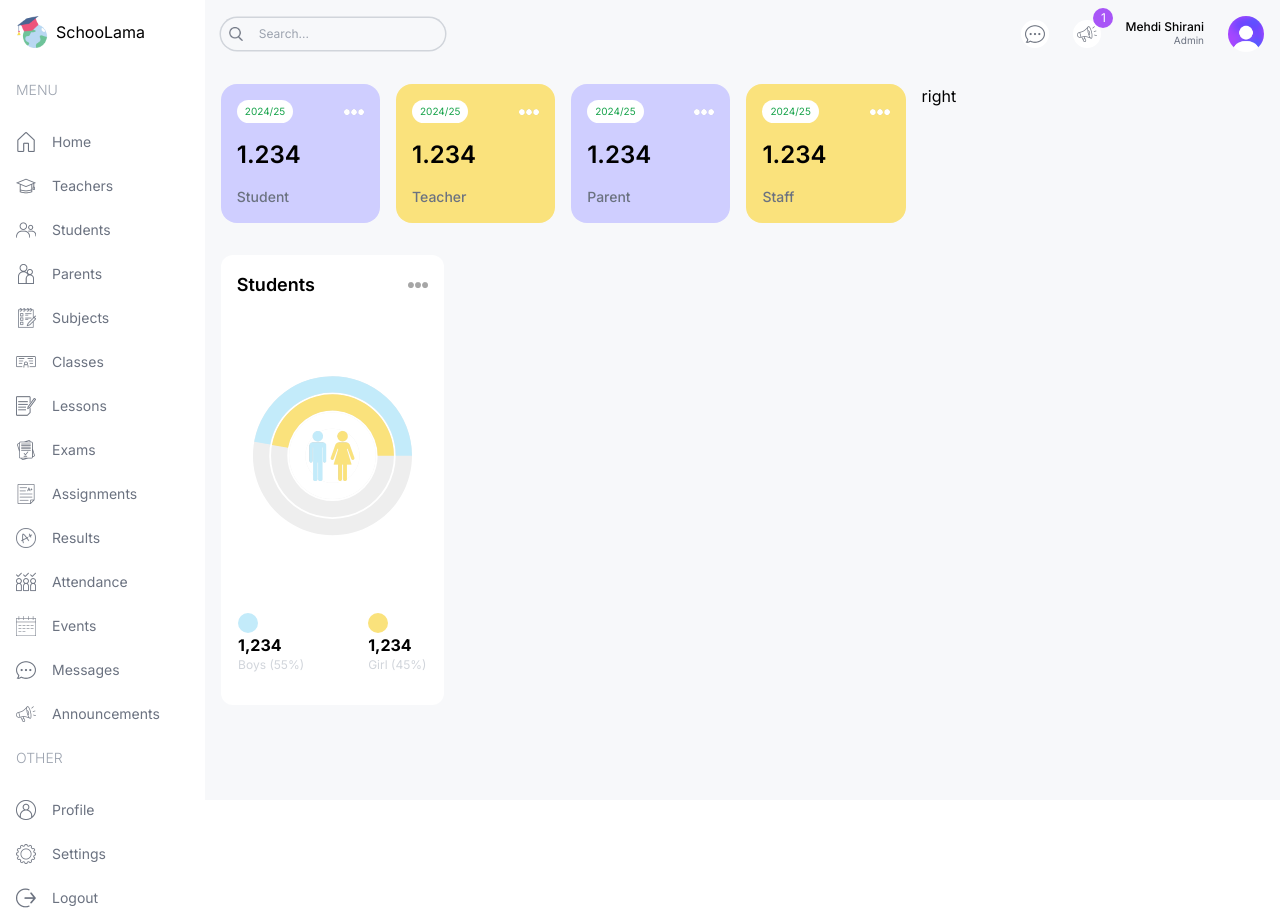
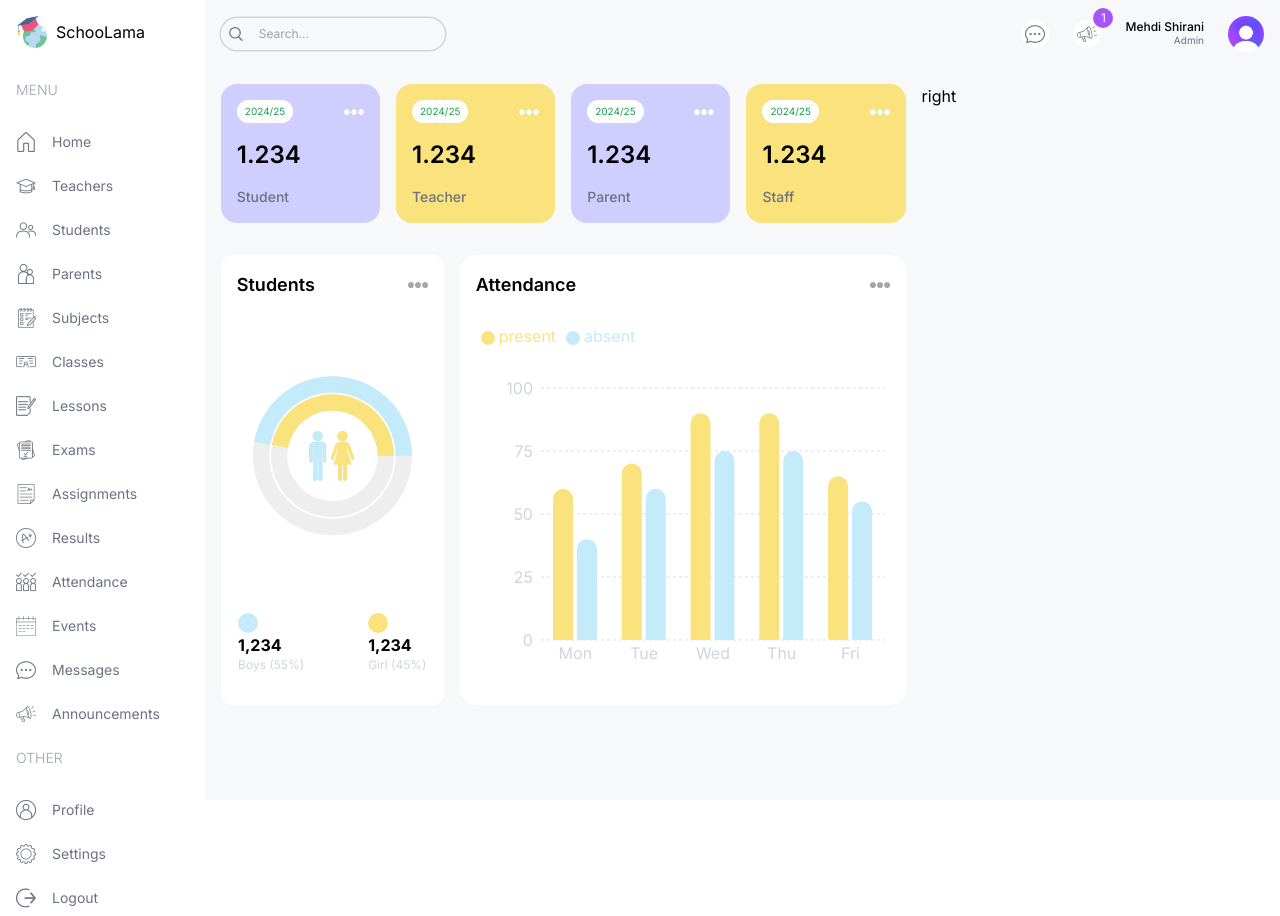
Before and after one commit to m3hdi-shirani/dashboard-next.js, a Next.js app: page /admin in a window 1280 px wide. Built offline with nearby package versions, Linux system fonts and the light colour scheme.

Commit message:
Add AttendanceChart component

```diff
--- a/src/app/(dashboard)/admin/page.tsx
+++ b/src/app/(dashboard)/admin/page.tsx
@@ -1,3 +1,4 @@
+import AttendanceChart from "@/components/AttendanceChart";
 import Countchart from "@/components/Countchart";
 import UserCard from "@/components/UserCard";
 import React from "react";
@@ -21,7 +22,9 @@
             <Countchart />
           </div>
           {/* Attendance Chart */}
-          <div className="w-full lg:w-2/3 h-[450px]"></div>
+          <div className="w-full lg:w-2/3 h-[450px]">
+            <AttendanceChart />
+          </div>
         </div>
         {/* Bottom chart */}
         <div></div>
--- /dev/null
+++ b/src/components/AttendanceChart.tsx
@@ -0,0 +1,86 @@
+"use client";
+
+import Image from "next/image";
+import {
+  BarChart,
+  Bar,
+  Rectangle,
+  XAxis,
+  YAxis,
+  CartesianGrid,
+  Tooltip,
+  Legend,
+  ResponsiveContainer,
+} from "recharts";
+
+const data = [
+  {
+    name: "Mon",
+    present: 60,
+    absent: 40,
+  },
+  {
+    name: "Tue",
+    present: 70,
+    absent: 60,
+  },
+  {
+    name: "Wed",
+    present: 90,
+    absent: 75,
+  },
+  {
+    name: "Thu",
+    present: 90,
+    absent: 75,
+  },
+  {
+    name: "Fri",
+    present: 65,
+    absent: 55,
+  },
+];
+const AttendanceChart = () => {
+  return (
+    <div className="bg-white rounded-2xl p-4 h-full">
+      <div className="flex justify-between items-center">
+        <h1 className="font-semibold text-lg">Attendance</h1>
+        <Image src="/moreDark.png" alt="" width={20} height={20} />
+      </div>
+      <ResponsiveContainer width="100%" height="90%">
+        <BarChart width={500} height={300} data={data} barSize={20}>
+          <CartesianGrid strokeDasharray="3 3" vertical={false} stroke="#ddd" />
+          <XAxis
+            dataKey="name"
+            axisLine={false}
+            tick={{ fill: "#d1d5db" }}
+            tickLine={false}
+          />
+          <YAxis axisLine={false} tick={{ fill: "#d1d5db" }} tickLine={false} />
+          <Tooltip
+            contentStyle={{ borderRadius: "10px", borderColor: "lightgray" }}
+          />
+          <Legend
+            align="left"
+            verticalAlign="top"
+            wrapperStyle={{ paddingTop: "20px", paddingBottom: "40px" }}
+          />
+          <Bar
+            dataKey="present"
+            fill="#FAE27C"
+            legendType="circle"
+            radius={[10, 10, 0, 0]}
+          />
+          <Bar
+            dataKey="absent"
+            fill="#C3EBFA"
+            legendType="circle"
+            radius={[10, 10, 0, 0]}
+          />
+        </BarChart>
+      </ResponsiveContainer>
+    </div>
+  );
+};
+
+export default AttendanceChart;
```
